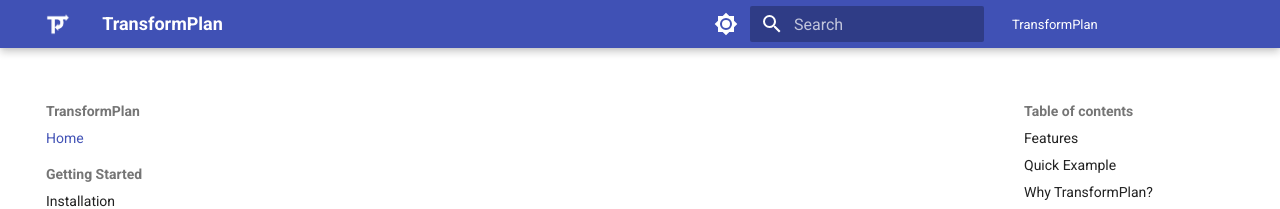
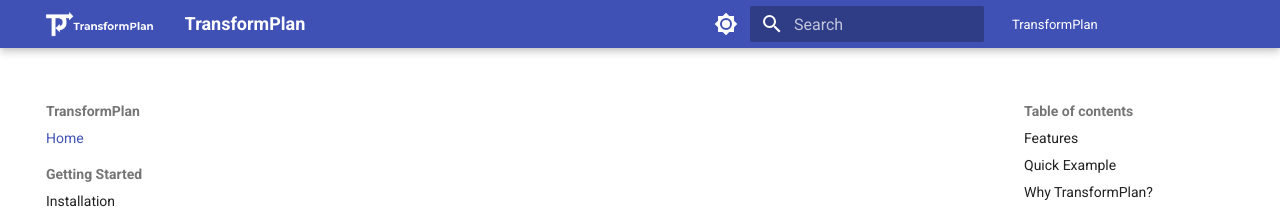
Before and after one commit to limebit/transformplan, an MkDocs documentation site: the page built from docs/index.md, in a window 1280 px wide. Shown: the top 209 px of the page. Built offline with MkDocs 1.6.1 and Material for MkDocs 9.7.7, drawn with Linux system fonts in a browser that asks for light colours; comment, search, counter and statistics services are not loaded.

Commit message:
logo update

```diff
--- a/mkdocs.yml
+++ b/mkdocs.yml
@@ -6,7 +6,7 @@
 
 theme:
   name: material
-  logo: assets/images/logo.png
+  logo: assets/images/logo_wordmark_white.png
   favicon: assets/images/logo.png
   palette:
     - media: "(prefers-color-scheme: light)"
```
Also changed, not shown: docs/assets/images/logo_wordmark_white.png (added).
